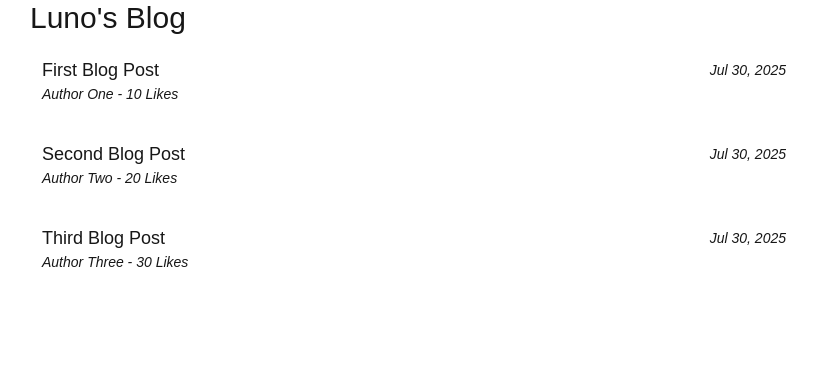
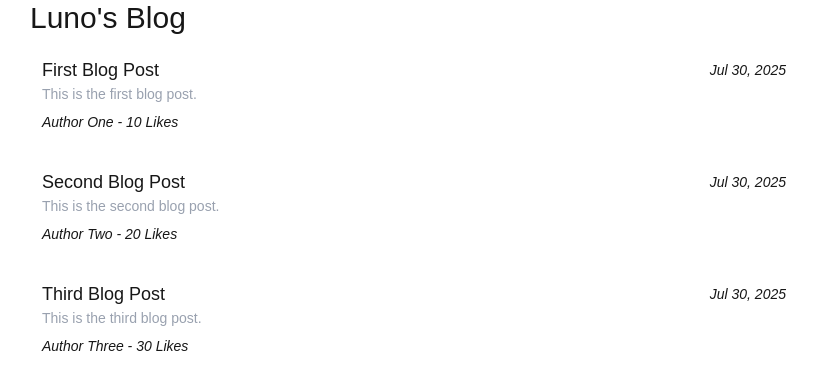
Before and after one commit to Luno89/lunos-blogging, a Next.js app: page / in a window 1280 px wide. Shown: the top 390 px of the page, without its empty margins (226-1043 px from the left). Built offline with nearby package versions, Linux system fonts and the light colour scheme.

Commit message:
Adding the blog page routing

```diff
--- a/src/app/[slug]/page.tsx
+++ /dev/null
@@ -1,13 +0,0 @@
-import { getPostBySlug } from "@/lib/api";
-
-export default async function Page({params}: {params: Promise<{slug: string}> }) {
-    const {slug} = await params;
-    const post = await getPostBySlug(slug);
-
-    return (
-        <div>
-            <h1>{post.title}</h1>
-            <div dangerouslySetInnerHTML={{__html: post.content}} />
-        </div>
-    );
-}
--- /dev/null
+++ b/src/app/blog/[slug]/page.tsx
@@ -0,0 +1,17 @@
+'use client';
+
+import { useBlogStore } from "@/providers/blogStoreProvider";
+import { use } from "react";
+
+export default function Page({params}: {params: Promise<{slug: string}> }) {
+    const {slug} = use(params);
+    const getBlogPost = useBlogStore(state => state.getBlogPost);
+    const post = getBlogPost(slug);
+
+    return (
+        <div>
+            <h1>{post.title}</h1>
+            <div dangerouslySetInnerHTML={{__html: post.content}} />
+        </div>
+    );
+}
--- a/src/app/components/homePage.tsx
+++ b/src/app/components/homePage.tsx
@@ -1,5 +1,6 @@
 'use client';
 import { useBlogStore } from "@/providers/blogStoreProvider";
+import Link from "next/link";
 import { useEffect } from "react";
 
 export default function HomePage() {
@@ -16,13 +17,16 @@ export default function HomePage() {
       <div className="col-span-3">
         <h1 className="text-3xl mb-3">Luno's Blog</h1>
         {blogList.map((blogListItem, index) => (
-          <div key={index} className="grid grid-cols-7 mb-4 pb-3 pl-3 pr-3 ring-1 ring-white/10 rounded-sm p-2 hover:bg-white/5 transition-colors cursor-pointer">
+          <Link href={`/blog/${blogListItem.slug}`} key={index}>
+          <div className="grid grid-cols-7 mb-4 pb-3 pl-3 pr-3 ring-1 ring-white/10 rounded-sm p-2 hover:bg-white/5 transition-colors cursor-pointer">
             <div className="col-span-6">
               <div className="text-lg">{blogListItem.title}</div>
+              <div className="text-sm text-gray-400 mb-2">{blogListItem.summary}</div>
               <div className="text-sm italic ">{blogListItem.author} - {blogListItem.likes} Likes</div>
             </div>
             <div className="text-right text-sm italic pt-1">{new Date().toLocaleDateString('en-US', { year: 'numeric', month: 'short', day: 'numeric' })}</div>
-          </div>))}
+          </div>
+          </Link>))}
       </div>
       <div className="col-span-1"></div>
     </div>
--- a/src/state/blogState.ts
+++ b/src/state/blogState.ts
@@ -2,8 +2,15 @@ import { createStore } from "zustand";
 
 export type BlogListItem = {
   title: string,
+  summary: string,
+  slug: string,
   author: string,
   likes: number,
+}
+
+export type BlogPost = {
+  title: string,
+  content: string,
 }
 
 export type BlogState = {
@@ -13,7 +20,7 @@ export type BlogState = {
 export type BlogAction = {
   like: () => void,
   unLike: () => void,
-  getBlogPost: (slug: string) => void
+  getBlogPost: (slug: string) => BlogPost,
   getBlogList: () => void
 }
 
@@ -28,12 +35,18 @@ export const createBlogStore = (initState: BlogState = defaultInitState) => {
     ...initState,
     like: () => set(state => ({})),
     unLike: () => set(state => ({})),
-    getBlogPost: (slug: string) => {},
+    getBlogPost: (slug: string) => {
+      const blogPost: BlogPost = {
+        title: `Blog Post for ${slug}`,
+        content: `<p>This is the content for the blog post with slug: ${slug}</p>`
+      };
+      return blogPost;
+    },
     getBlogList: () => set(state => ({
       blogList: [
-        { title: "First Blog Post", author: "Author One", likes: 10 },
-        { title: "Second Blog Post", author: "Author Two", likes: 20 },
-        { title: "Third Blog Post", author: "Author Three", likes: 30 }
+        { title: "First Blog Post", author: "Author One", likes: 10, slug: "first-blog-post", summary: "This is the first blog post." },
+        { title: "Second Blog Post", author: "Author Two", likes: 20, slug: "second-blog-post", summary: "This is the second blog post." },
+        { title: "Third Blog Post", author: "Author Three", likes: 30, slug: "third-blog-post", summary: "This is the third blog post." },
       ]
     }))
   }))
```
